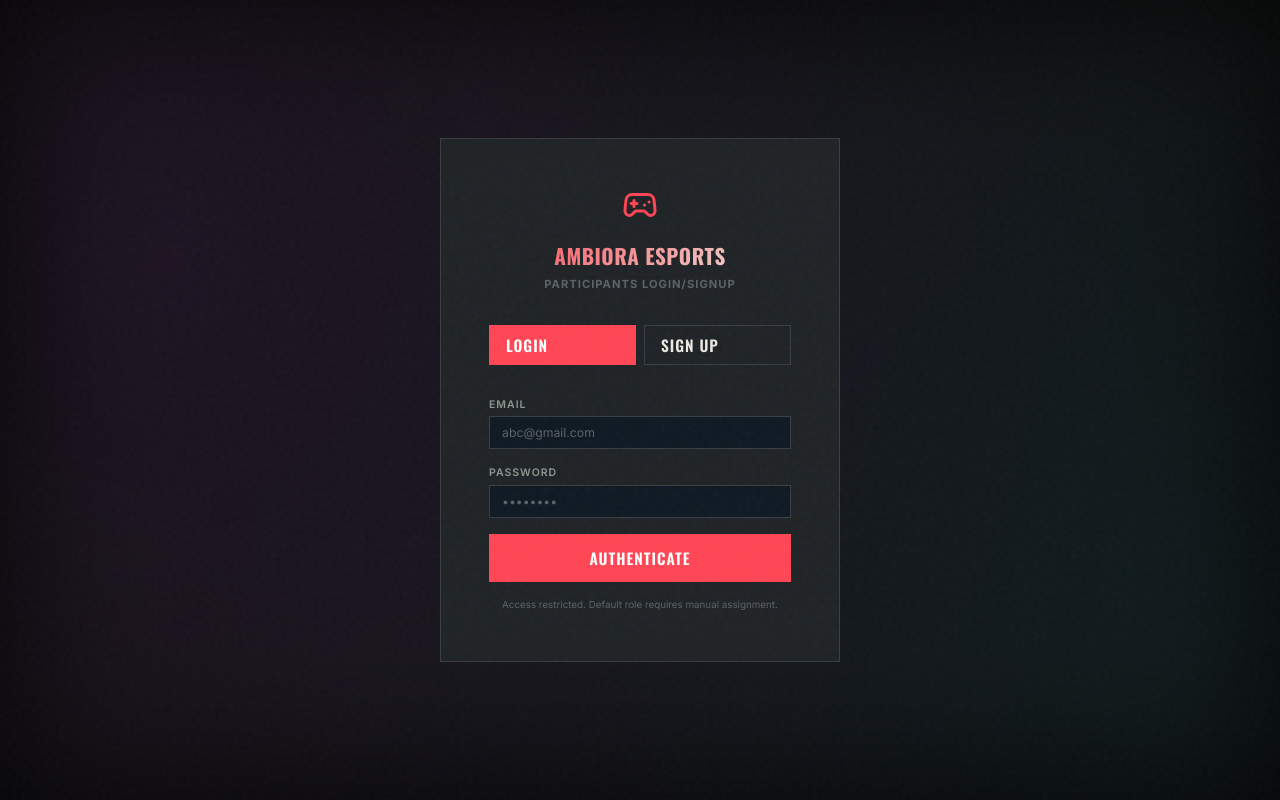
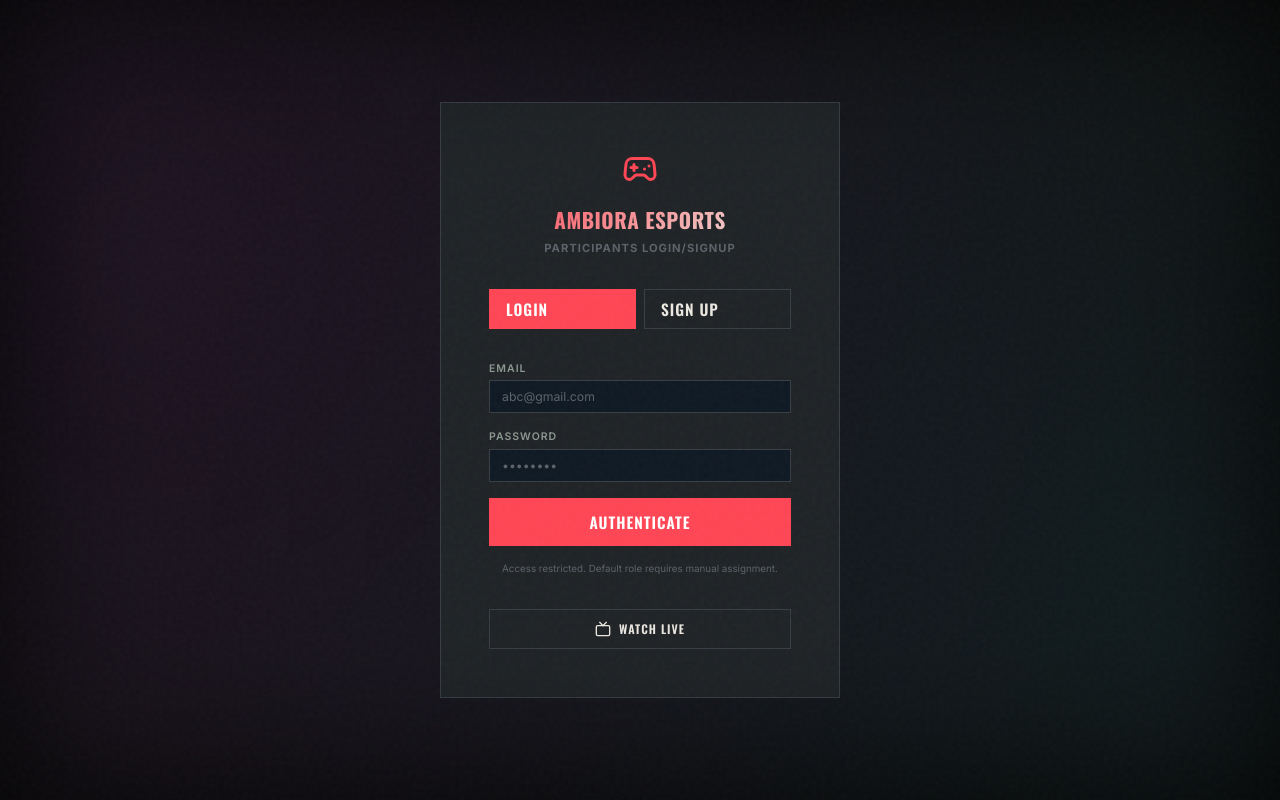
Before and after one commit to Swapnil14-art/ambiora-esports, a React (Vite) app: page /login in a window 1280 px wide. Built offline with nearby package versions, Linux system fonts and the light colour scheme.

Commit message:
Login to Live CSS

```diff
--- a/src/pages/LoginPage.jsx
+++ b/src/pages/LoginPage.jsx
@@ -1,7 +1,7 @@
 import { useState, useEffect } from 'react';
-import { useNavigate } from 'react-router-dom';
+import { useNavigate, Link } from 'react-router-dom';
 import { useAuth } from '../contexts/AuthContext';
-import { Gamepad2, Loader, UserPlus } from 'lucide-react';
+import { Gamepad2, Loader, UserPlus, Tv } from 'lucide-react';
 
 export default function LoginPage() {
     const [mode, setMode] = useState('login'); // 'login' or 'signup'
@@ -193,6 +193,16 @@ export default function LoginPage() {
                 <p style={{ textAlign: 'center', marginTop: '16px', fontSize: '0.7rem', color: 'var(--text-muted)' }}>
                     {mode === 'signup' ? 'New accounts act as Game Leaders. Admins must assign your specific game later.' : 'Access restricted. Default role requires manual assignment.'}
                 </p>
+
+                <div style={{ borderTop: '1px solid var(--border)', marginTop: '16px', paddingTop: '16px', textAlign: 'center' }}>
+                    <Link
+                        to="/live"
+                        className="btn btn-secondary"
+                        style={{ width: '100%', justifyContent: 'center', padding: '10px', fontSize: '0.85rem', gap: '8px', textDecoration: 'none' }}
+                    >
+                        <Tv size={16} /> WATCH LIVE
+                    </Link>
+                </div>
             </div>
         </div>
     );
```
